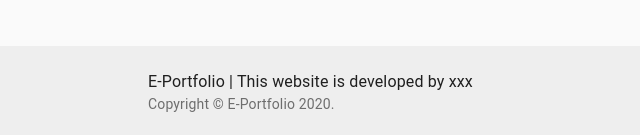
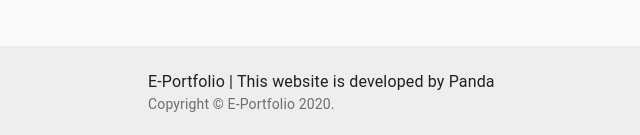
Before and after one commit to Scarletlake/ePortfolio_team2, a React (Create React App) app in the folder client/: page /user/signin in a window 1280 px wide. Shown: the part 1371-1506 px from the top of the page, without its empty margins (216-856 px from the left). Built offline with nearby package versions, Linux system fonts and the light colour scheme.

Commit message:
update Footer with group name

```diff
--- a/client/src/components/Footer.js
+++ b/client/src/components/Footer.js
@@ -44,7 +44,7 @@ export default function StickyFooter() {
       <CssBaseline />
       <footer className={classes.footer}>
         <Container maxWidth="sm">
-          <Typography variant="body1"> E-Portfolio | This website is developed by xxx</Typography>
+          <Typography variant="body1"> E-Portfolio | This website is developed by Panda</Typography>
           <Copyright />
         </Container>
       </footer>
```
